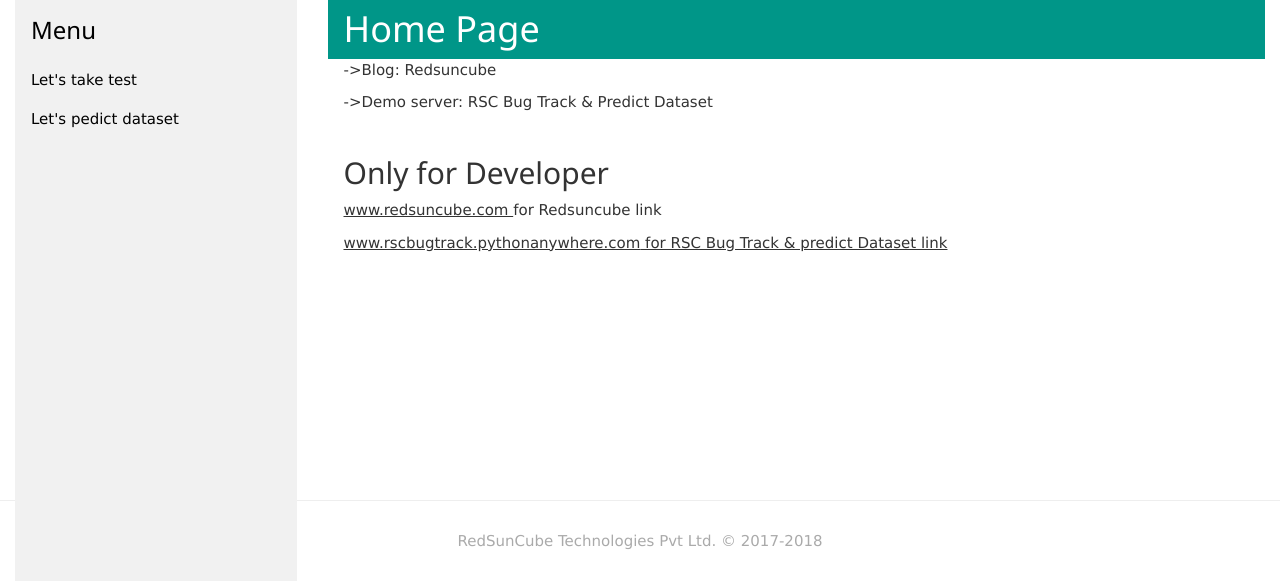
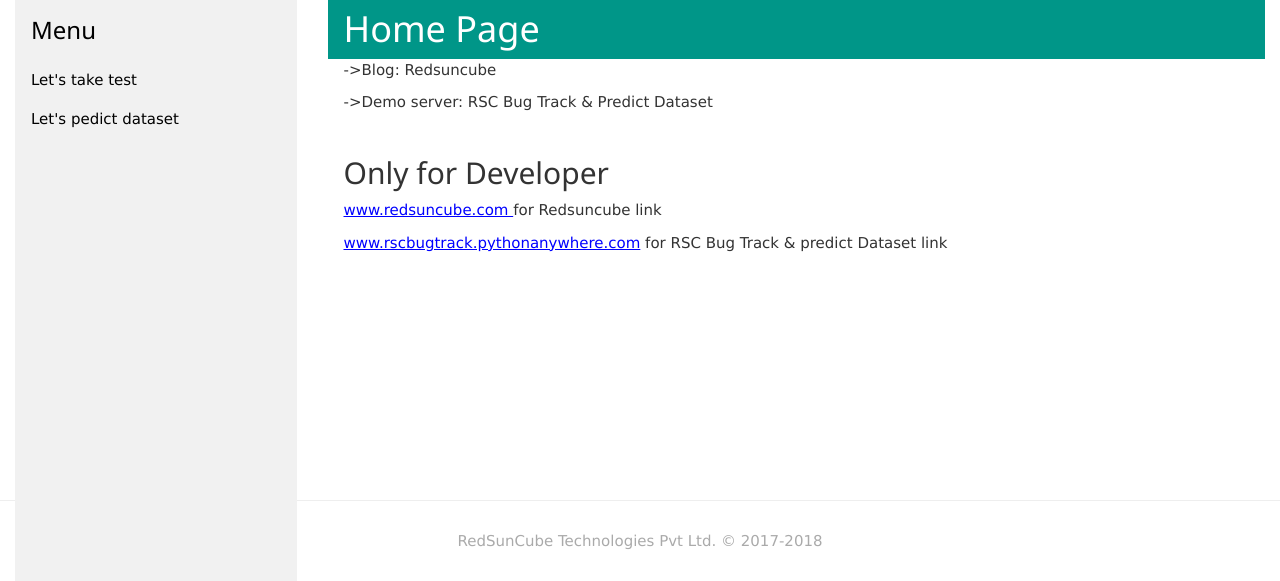
Before and after one commit to rscbugtrack/rscpro, a Django app: template templates/certifiedapp/userdashbord.html in a window 1280 px wide. Shown: the part 219-800 px from the top of the page. Run offline with Django 3.2, Linux system fonts and the light colour scheme; the template is opened without the code that fills it, so the values that code supplies are empty; some libraries are stand-ins or nearby versions.

Commit message:
update dashboard contain

```diff
--- a/templates/certifiedapp/userdashbord.html
+++ b/templates/certifiedapp/userdashbord.html
@@ -40,10 +40,8 @@
     <p>->Demo server: RSC Bug Track & Predict Dataset</p>
     <br>
 <h2>Only for Developer</h2>
-<p><a color='blue' "href="www.redsuncube.com"> <u>  www.redsuncube.com </u> </a> for Redsuncube link</p>
-    <p><a color="blue" href="www.rscbugtrack.pythonanywhere.com">
-        <u>         www.rscbugtrack.pythonanywhere.com</a> for RSC Bug Track & predict Dataset link
-</u></p>
+<p><a style="text-decoration:underline;color:blue;"href="www.redsuncube.com"> www.redsuncube.com </a> for Redsuncube link</p>
+    <p><a  style="text-decoration:underline;color:blue;" href="www.rscbugtrack.pythonanywhere.com">www.rscbugtrack.pythonanywhere.com</a> for RSC Bug Track & predict Dataset link</p>
 </div>
 
 </div>
```
